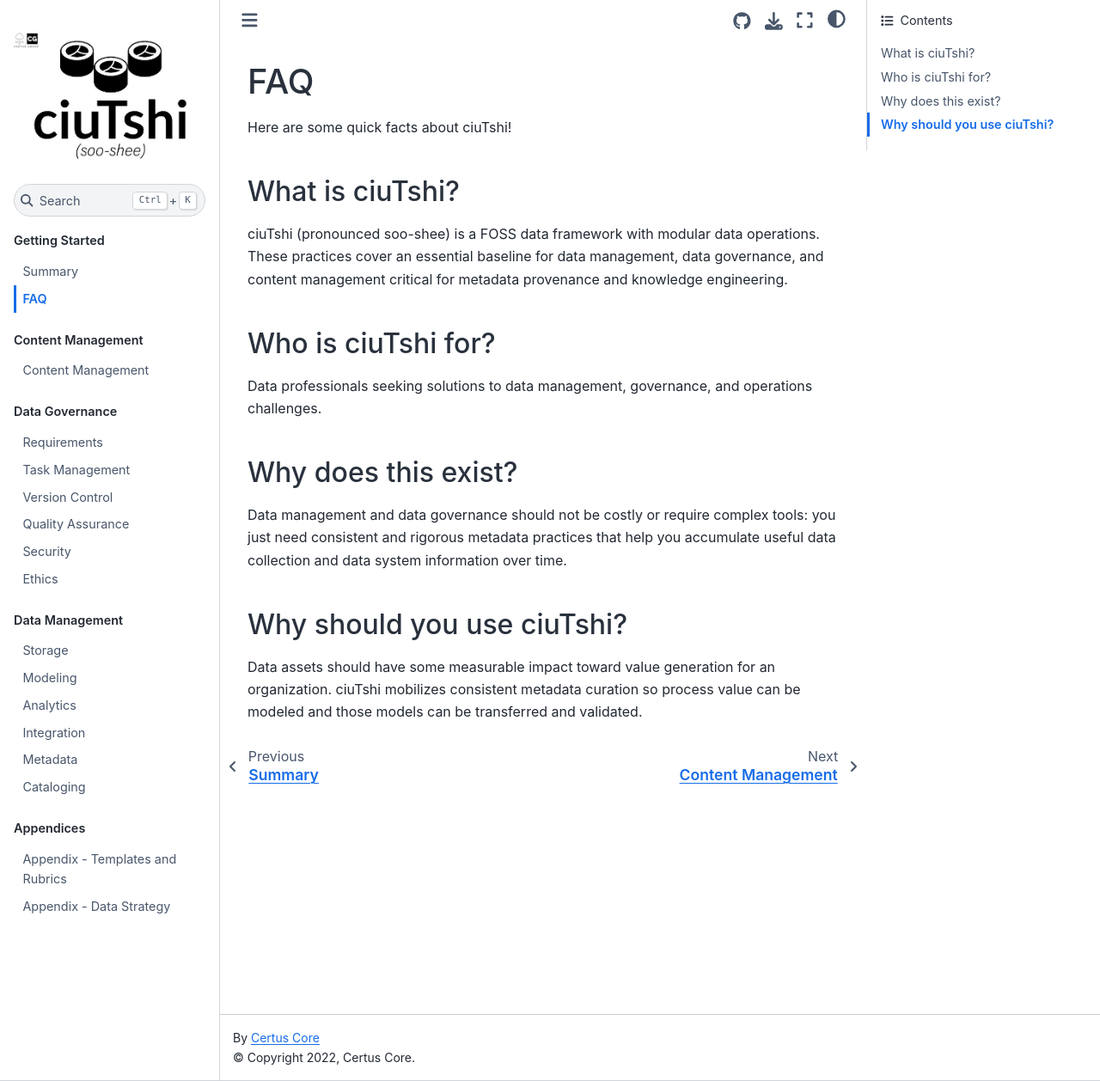
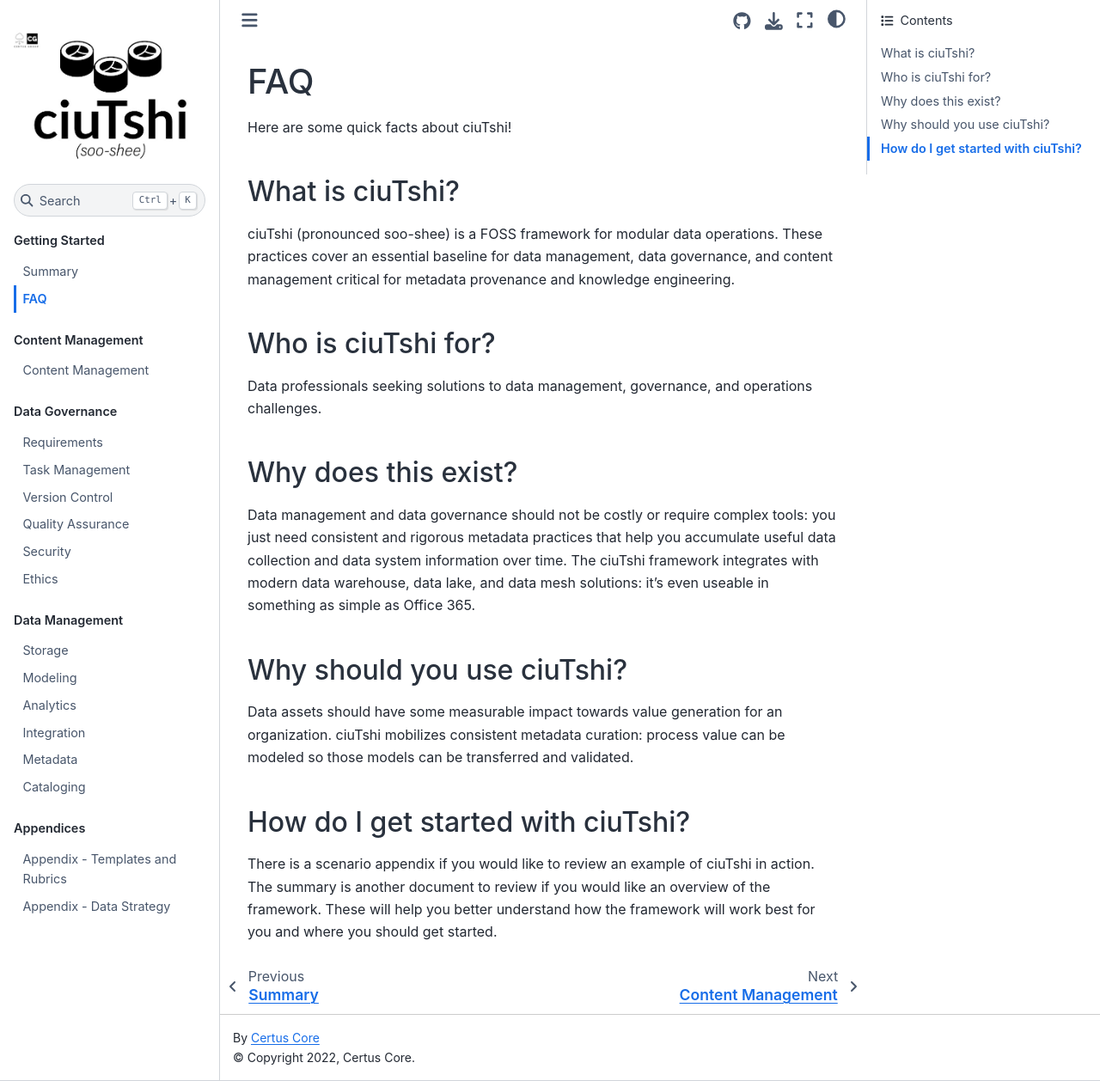
Before and after one commit to CertusGroup/ciutshi, a Sphinx documentation site: the page built from docs/source/faq.md, in a window 1280 px wide and 1258 px high. Shown: the whole window at 86% size. Built offline with Sphinx 7.4.7 and the Sphinx Book theme 1.1.4, drawn with Linux system fonts in a browser that asks for light colours.

Commit message:
faq - minor updates

```diff
--- a/docs/source/faq.md
+++ b/docs/source/faq.md
@@ -4,7 +4,7 @@ Here are some quick facts about ciuTshi!
 
 ## What is ciuTshi?
 
-ciuTshi (pronounced soo-shee) is a FOSS data framework with modular data operations. These practices cover an essential baseline for data management, data governance, and content management critical for metadata provenance and knowledge engineering.
+ciuTshi (pronounced soo-shee) is a FOSS framework for modular data operations. These practices cover an essential baseline for data management, data governance, and content management critical for metadata provenance and knowledge engineering.
 
 ## Who is ciuTshi for?
 
@@ -12,8 +12,12 @@ Data professionals seeking solutions to data management, governance, and operati
 
 ## Why does this exist?
 
-Data management and data governance should not be costly or require complex tools: you just need consistent and rigorous metadata practices that help you accumulate useful data collection and data system information over time.
+Data management and data governance should not be costly or require complex tools: you just need consistent and rigorous metadata practices that help you accumulate useful data collection and data system information over time. The ciuTshi framework integrates with modern data warehouse, data lake, and data mesh solutions: it's even useable in something as simple as Office 365.
 
 ## Why should you use ciuTshi?
 
-Data assets should have some measurable impact toward value generation for an organization. ciuTshi mobilizes consistent metadata curation so process value can be modeled and those models can be transferred and validated.
+Data assets should have some measurable impact towards value generation for an organization. ciuTshi mobilizes consistent metadata curation: process value can be modeled so those models can be transferred and validated.
+
+## How do I get started with ciuTshi?
+
+There is a scenario appendix if you would like to review an example of ciuTshi in action. The summary is another document to review if you would like an overview of the framework. These will help you better understand how the framework will work best for you and where you should get started.
```
